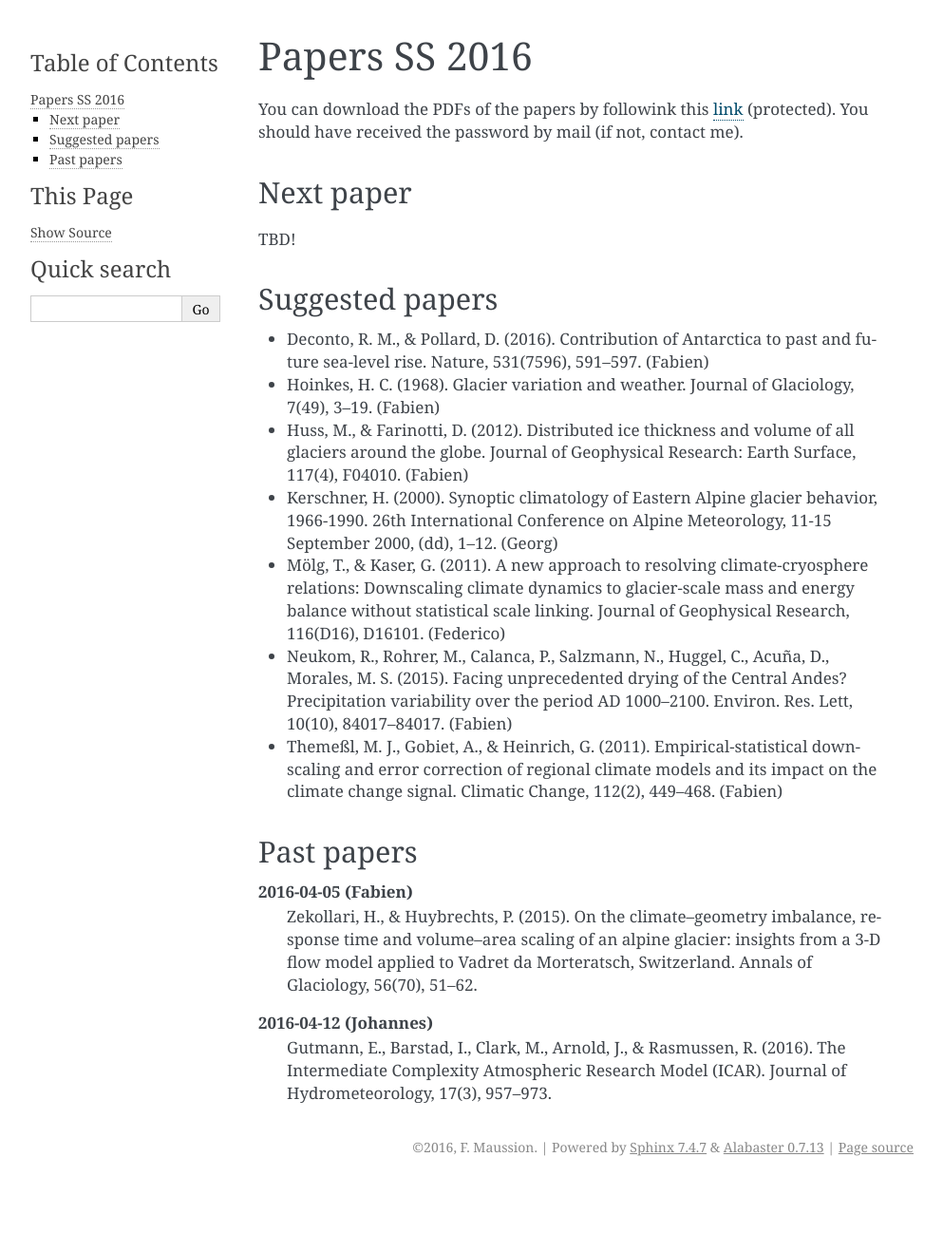
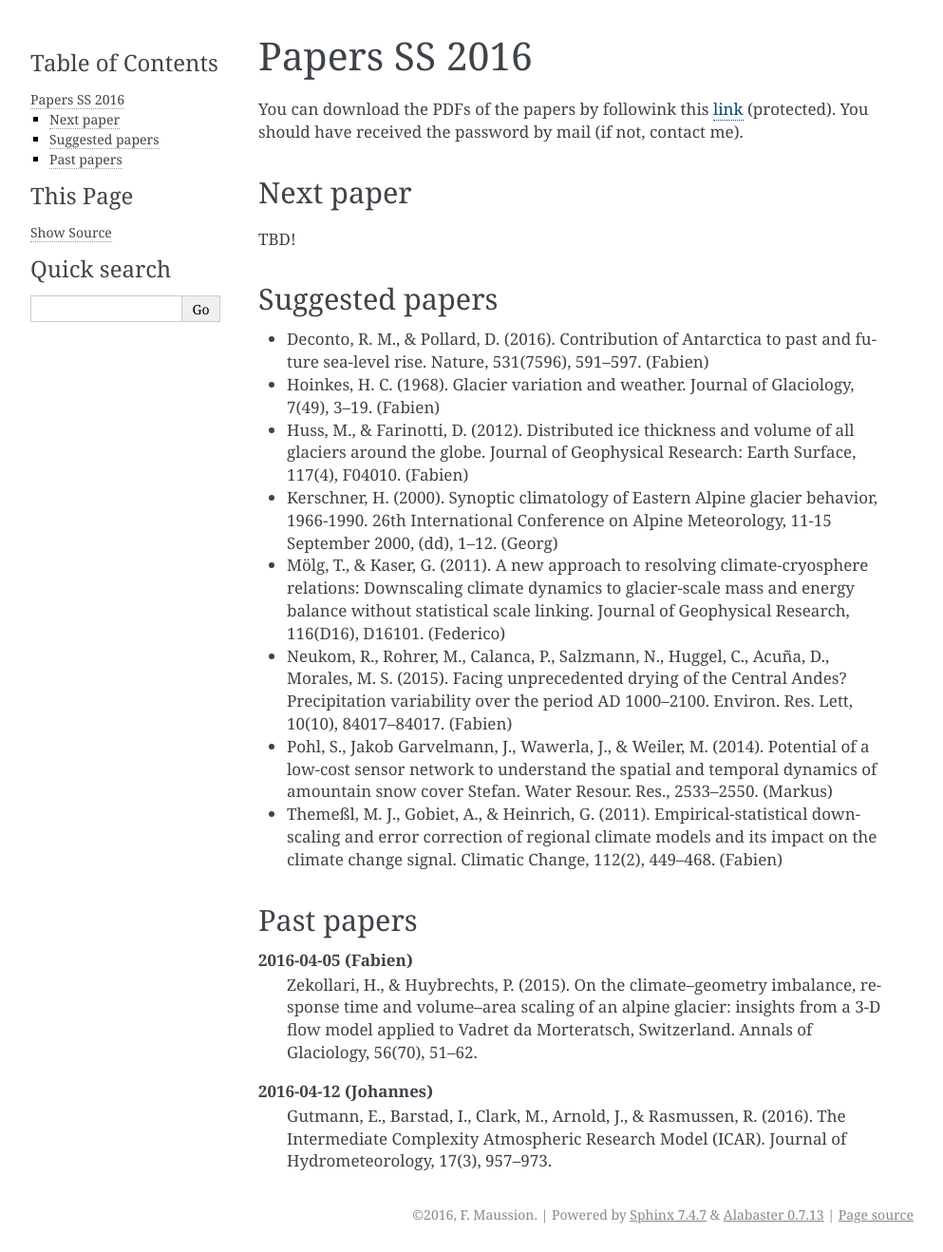
Before and after one commit to fmaussion/acinn_litsem, a Sphinx documentation site: the page built from docs/ss_2016.rst, in a window 1280 px wide. Shown: the whole page at 95% size, without its empty margins (148-1141 px from the left). Built offline with Sphinx 7.4.7, drawn with Linux system fonts in a browser that asks for light colours; before the commit the page ends 1247 px from its top, so only the background shows below that.

Commit message:
new paper

```diff
--- a/docs/ss_2016.rst
+++ b/docs/ss_2016.rst
@@ -41,6 +41,11 @@ Suggested papers
   Precipitation variability over the period AD 1000–2100. Environ. Res. Lett,
   10(10), 84017–84017. (Fabien)
 
+- Pohl, S., Jakob Garvelmann, J., Wawerla, J., & Weiler, M. (2014). Potential
+  of a low-cost sensor network to understand the spatial and temporal
+  dynamics of amountain snow cover Stefan. Water Resour. Res., 2533–2550.
+  (Markus)
+
 - Themeßl, M. J., Gobiet, A., & Heinrich, G. (2011). Empirical-statistical
   downscaling and error correction of regional climate models and its impact
   on the climate change signal. Climatic Change, 112(2), 449–468. (Fabien)
```
